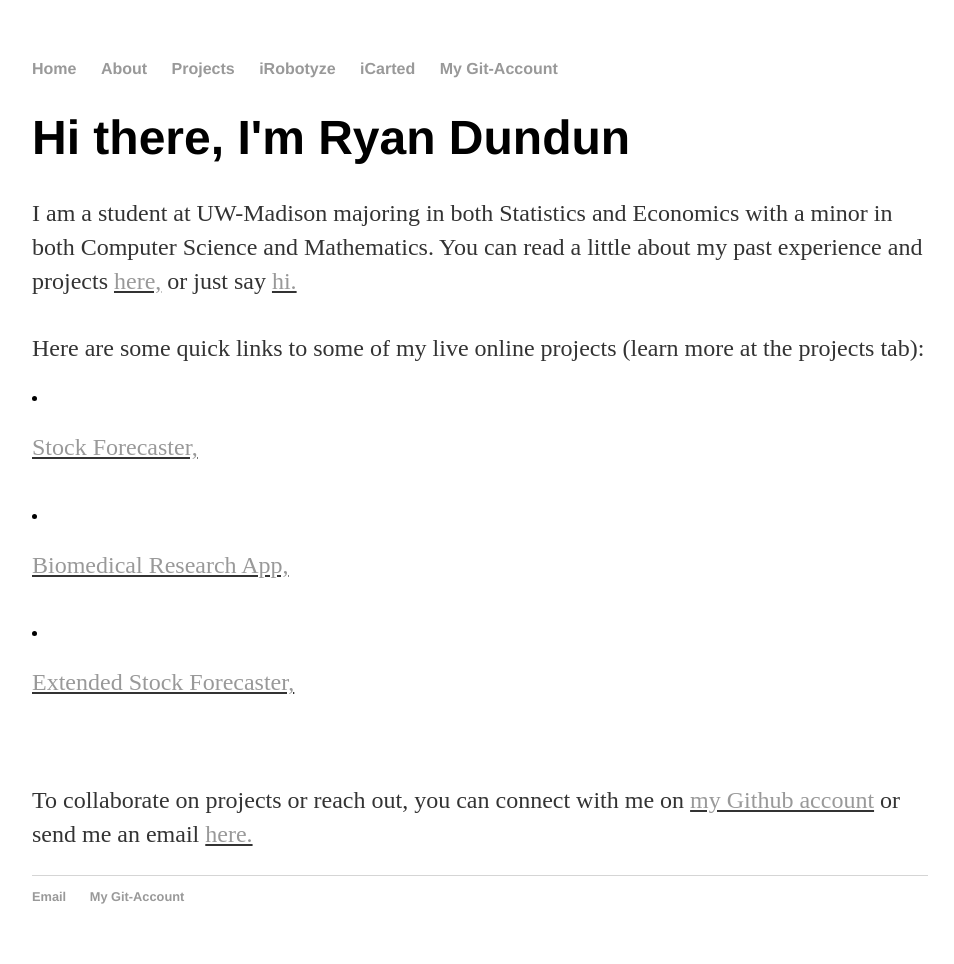
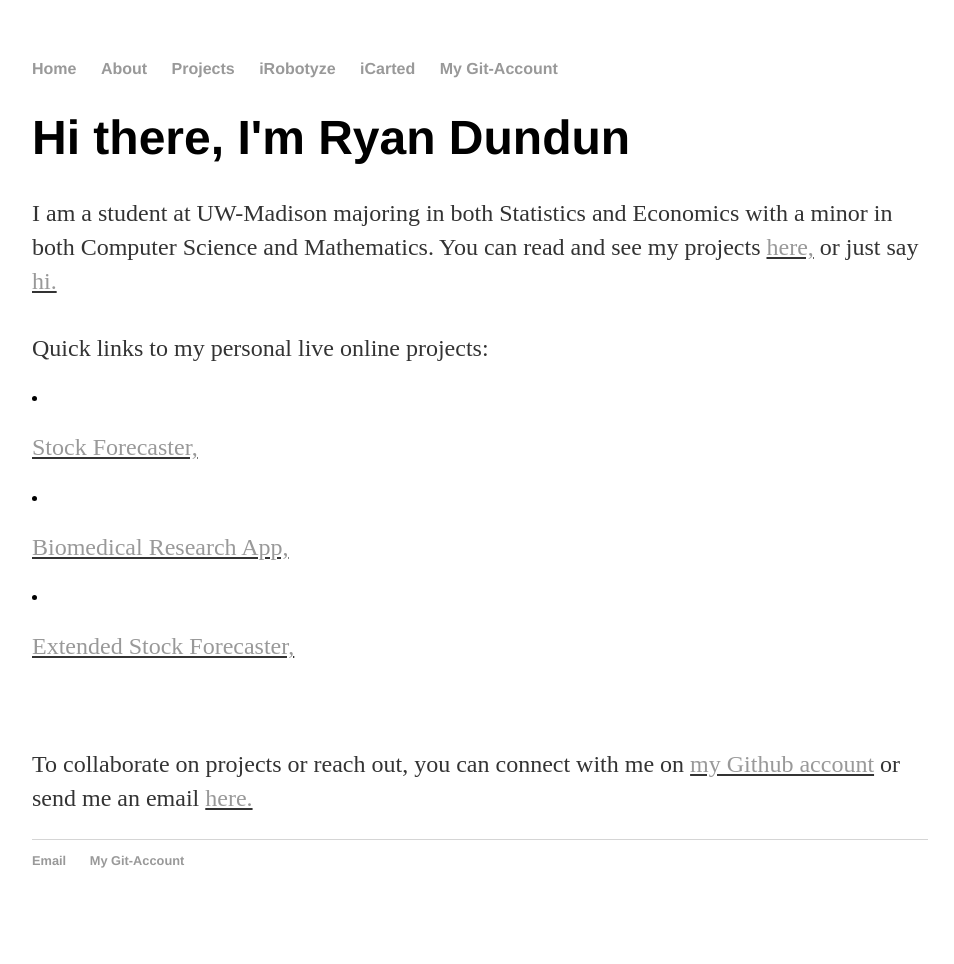
Before and after one commit to ryandundun/backup-Website, a Jekyll site: the page built from index.html, in a window 1280 px wide. Shown: the whole page, without its empty margins (160-1114 px from the left). Built offline with Jekyll 4.4.1, drawn with Linux system fonts in a browser that asks for light colours; after the commit the page ends 928 px from its top, so only the background shows below that.

Commit message:
Update index.html

```diff
--- a/index.html
+++ b/index.html
@@ -5,16 +5,14 @@ title: Ryan Onome Dundun | Programmer
 <div class="blurb">
 	<h1>Hi there, I'm Ryan Dundun</h1>
 	<p>  I am a student at UW-Madison majoring in both Statistics and Economics with a minor in both Computer Science and Mathematics.
-	You can read a little about my past experience and projects <u><a href="https://ryandundun.github.io/projects">here,</a></u>
+	You can read and see my projects <u><a href="https://ryandundun.github.io/projects">here,</a></u>
 		or just say <u><a href="mailto:dundun@wisc.edu">hi.</a></u>
 		<br>
 		<br>
-		Here are some quick links to some of my live online projects (learn more at the projects tab):
+		Quick links to my personal live online projects:
 		<br>
 		<li><p><u><a href="https://dundun.shinyapps.io/stockForecast/">Stock Forecaster,</a></u></p></li>
-		<br>
 		<li><p><u><a href="https://dundun.shinyapps.io/shinyswallow/">Biomedical Research App,</a></u></p></li>
-		<br>
 		<li><p><u><a href="https://www.epsiloncoding.com">Extended Stock Forecaster,</a></u></p></li>
 		<br>
 		<br>
```
